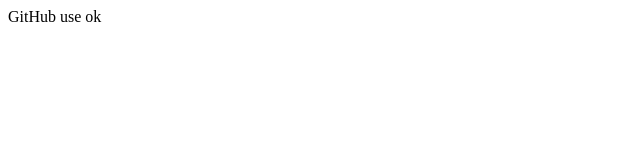
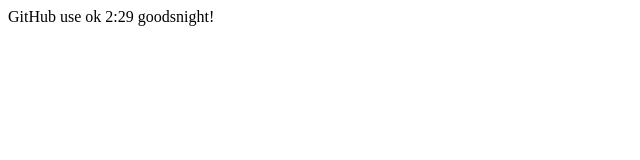
Before and after one commit to xiaoyouz/xiaoyouz.github.io, a plain HTML site: page index.html in a window 1280 px wide. Shown: the whole page, without its empty margins (0-640 px from the left). Drawn offline with Linux system fonts and the light colour scheme.

Commit message:
测试主页

```diff
--- a/index.html
+++ b/index.html
@@ -6,5 +6,6 @@
 </head>
 <body>
     GitHub use ok
+    2:29 goodsnight!
 </body>
 </html>
```
